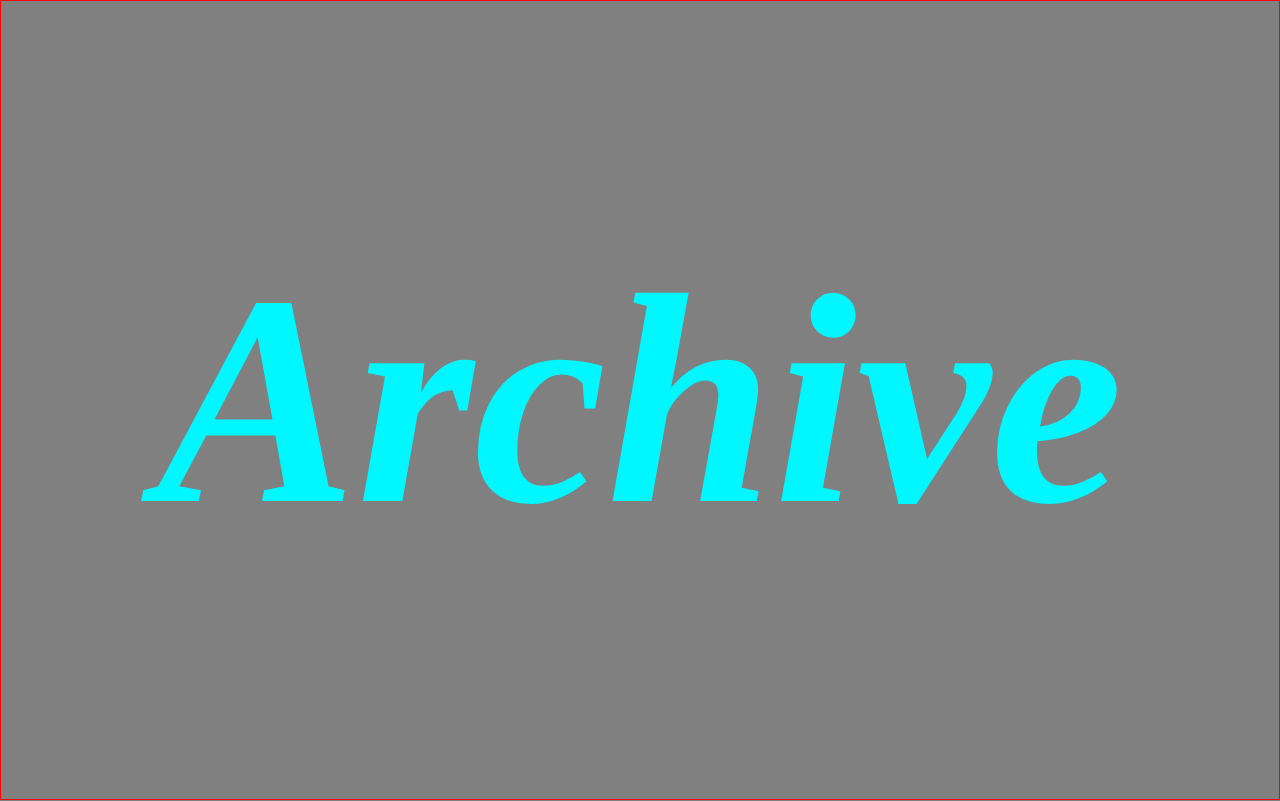
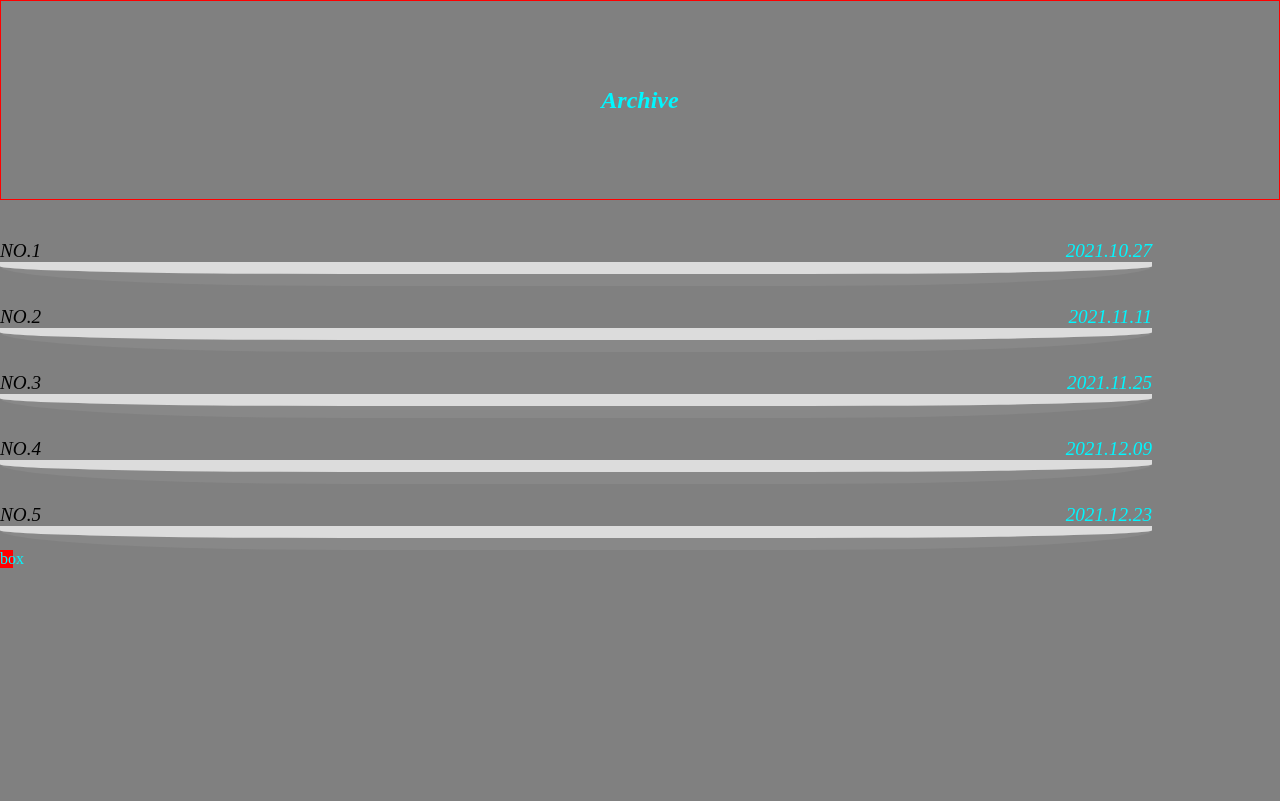
Before and after one commit to 0dot77/audio-visual-web, a plain HTML site: page index.html in a window 1280 px wide. Shown: the top 801 px of the page. Drawn offline with Linux system fonts and the light colour scheme.

Commit message:
0212 update

```diff
--- a/css/index.css
+++ b/css/index.css
@@ -1,23 +1,32 @@
+/* NAV */
 .screen-nav {
-  width:100%;
-  height:100vh;
-  display:flex;
+  width: 100%;
+  height: 200px;
+  display: flex;
   justify-content: center;
   align-items: center;
-  border:1px solid red;
+  border: 1px solid red;
+  position: fixed;
 }
 
 .screen-nav__title {
-  /* font-size: 10rem; */
   font-weight: 900;
   font-style: italic;
+}
+
+/* -------------------------------------------------------------------------------- */
+
+.index-screen {
+  padding-top: 200px;
+  position: fixed;
+  width: 100%;
 }
 
 .index-screen__items {
   display: flex;
   flex-direction: column;
   justify-content: center;
-  align-items: center;
+  align-items: flex-start;
   padding-left: 0px;
   margin-top: 20px;
 }
@@ -38,3 +47,10 @@
   text-decoration: none;
   color: black;
 }
+
+/* box */
+
+.index-screen__box {
+  width: 1%;
+  background-color: red;
+}
--- a/css/styles.css
+++ b/css/styles.css
@@ -3,20 +3,26 @@
 @import "screens/archives.css";
 
 /* Font */
-@import url('https://fonts.googleapis.com/css2?family=Noto+Serif+KR:wght@300;400;900&display=swap');
+@import url("https://fonts.googleapis.com/css2?family=Noto+Serif+KR:wght@300;400;900&display=swap");
 
 :root {
-    --main-font-color : rgb(0, 247, 255);
+  --main-font-color: rgb(0, 247, 255);
 }
 
 * {
-    box-sizing: border-box;
-    margin : 0;
-    padding : 0;
+  box-sizing: border-box;
+  margin: 0;
+  padding: 0;
 }
 
 body {
-    background-color:gray;
-    color : var(--main-font-color);
-    font-family: 'Noto Serif KR', serif;
+  background-color: gray;
+  color: var(--main-font-color);
+  font-family: "Noto Serif KR", serif;
+  height: 2000px;
 }
+
+/* 스크롤바 없애기 */
+body::-webkit-scrollbar {
+  display: none;
+}
--- a/index.html
+++ b/index.html
@@ -1,12 +1,15 @@
 <!DOCTYPE html>
 <html lang="en">
   <head>
-    <link rel="stylesheet" href="css/styles.css">
-    <link href="https://fonts.googleapis.com/css2?family=Reenie+Beanie&display=swap" rel="stylesheet">
-    <meta charset="UTF-8">
-    <meta http-equiv="X-UA-Compatible" content="IE=edge">
-    <meta name="viewport" content="width=device-width, initial-scale=1.0">
-    <meta name="discription" content="Experiments about Audio Visuals">
+    <link rel="stylesheet" href="css/styles.css" />
+    <link
+      href="https://fonts.googleapis.com/css2?family=Reenie+Beanie&display=swap"
+      rel="stylesheet"
+    />
+    <meta charset="UTF-8" />
+    <meta http-equiv="X-UA-Compatible" content="IE=edge" />
+    <meta name="viewport" content="width=device-width, initial-scale=1.0" />
+    <meta name="discription" content="Experiments about Audio Visuals" />
     <title>Audio Visual Projects</title>
   </head>
   <body>
@@ -36,9 +39,15 @@
           <a href="no5.html">NO.5</a>
           <span>2021.12.23</span>
         </span>
+        <div class="index-screen__box">
+          <span>box</span>
+        </div>
       </div>
     </main>
-    <script src="https://kit.fontawesome.com/6fa64eb14f.js" crossorigin="anonymous"></script>
+    <script
+      src="https://kit.fontawesome.com/6fa64eb14f.js"
+      crossorigin="anonymous"
+    ></script>
     <script src="/js/nav.js"></script>
   </body>
 </html>
--- a/js/nav.js
+++ b/js/nav.js
@@ -1,15 +1,32 @@
-'use strict';
-/*
-네비게이션바를 스크롤링 하면,
-폰트 크기, 박스 크기, 줄어들면서 위치에 안착되도록 하기
-*/
+"use strict";
+const navText = document.getElementById("title");
+// const screenNav = document.querySelector(".screen-nav");
 
 // 스크롤 하면 폰트의 사이즈가 줄어드는 이벤트 만들어보기
+
+// 값을 새로 맵핑해주는 함수
+const remapValue = function (n, start1, stop1, start2, stop2) {
+  const newVal = ((n - start1) / (stop1 - start1)) * (stop2 - start2) + start2;
+  return newVal;
+};
+
+window.addEventListener("scroll", () => {
+  // 스크롤이 되었을 때, font size가 줄어들도록
+
+  const scrollValue = remapValue(
+    window.scrollY,
+    window.scrollY,
+    window.innerHeight,
+    0,
+    100
+  );
+
+  console.log(`scroll value : ${scrollValue}`);
+});
+
 // 갑자기 아래 쪽으로 스냅이 되는 문제를 해결해야할 것 같음
 
-let titleText = document.getElementById('title');
-let screenNav = document.querySelector('.screen-nav');
-
+/*
 let defaultTitleTextSize = 300;
 let scrollValue;
 
@@ -38,3 +55,4 @@ const navHeight = function(windowValue) {
 
 window.addEventListener('scroll', titleScroll);
 window.addEventListener('scroll', navHeight);
+*/
```
Lines whose indentation alone changed are shown as unchanged.
